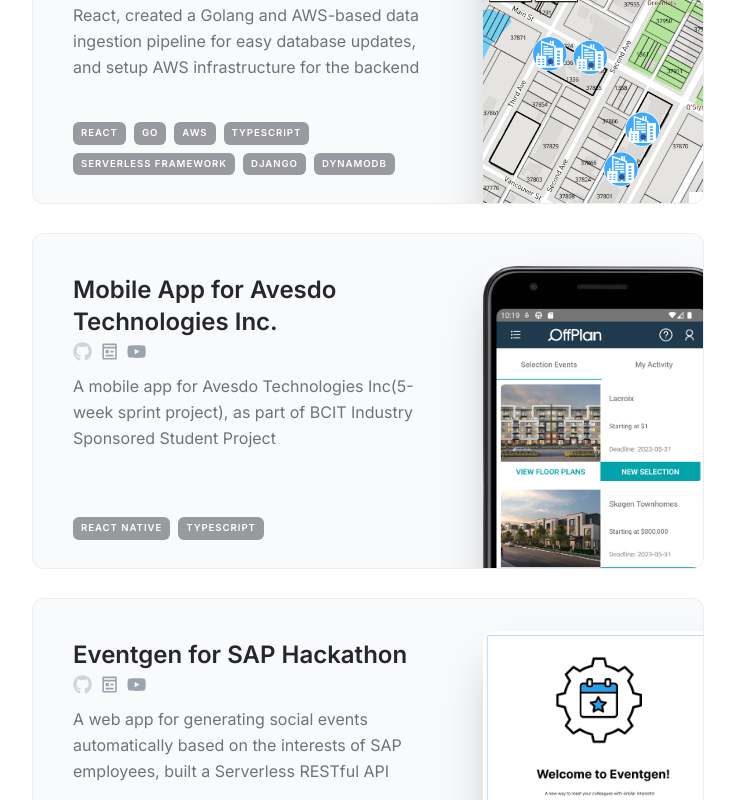
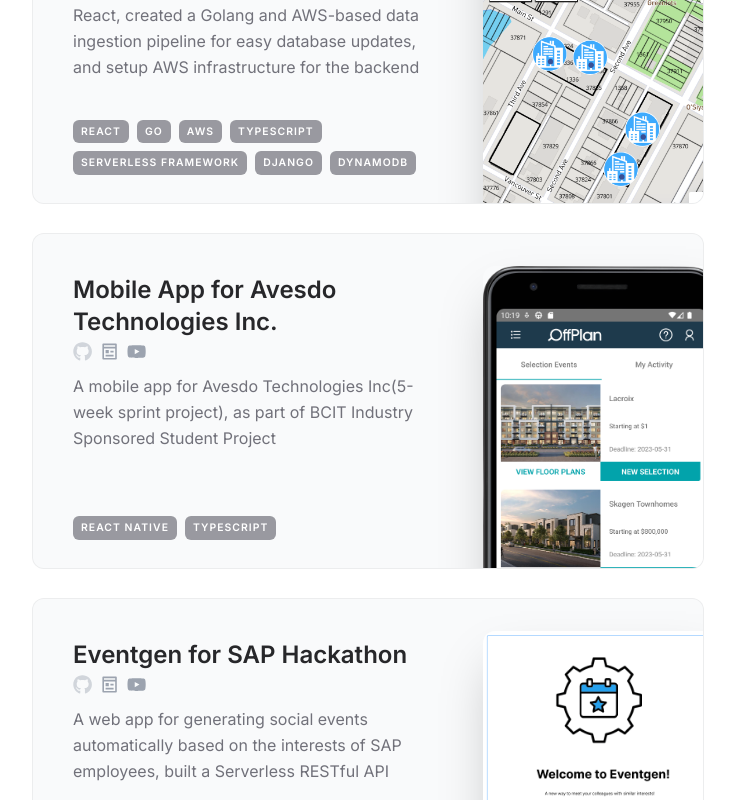
Before and after one commit to jayjang0209/porfolio-website, a Next.js app: page / in a window 1280 px wide. Shown: the part 1780-2580 px from the top of the page, without its empty margins (272-1007 px from the left). Built offline with nearby package versions, Linux system fonts and the light colour scheme; no server answers.

Commit message:
refactor type and polish code

```diff
--- a/components/project.tsx
+++ b/components/project.tsx
@@ -27,15 +27,15 @@ export default function Project({
   const toggleShowVideo = (e: React.MouseEvent) => {
     e.stopPropagation();
     setShowVideo(!showVideo);
-  }
+  };
   const toggleShowDetails = () => setShowDetails(!showDetails);
 
+  {/* scroll animation*/}
   const ref = useRef<HTMLDivElement>(null);
   const { scrollYProgress } = useScroll({
     target: ref,
     offset: ["0 1", "1.3 1"],
   });
-
   const scaleProgess = useTransform(scrollYProgress, [0, 1], [0.7, 1]);
   const opacityProgess = useTransform(scrollYProgress, [0, 1], [0.6, 1]);
 
@@ -50,7 +50,9 @@ export default function Project({
         className="relative rounded-xl bg-gray-50 max-w-[42rem] border border-black/5 overflow-hidden sm:h-[21rem] hover:bg-gray-200 transition cursor-pointer dark:text-white dark:bg-white/10 dark:hover:bg-white/20"
       >
         <div className="flex flex-col h-full pt-3 pb-7 px-5 sm:pl-10 sm:pr-2 sm:pt-10 sm:max-w-[60%]">
-          <h3 className="flex text-2xl font-semibold text-zinc-800 dark:text-slate-100">{title}</h3>
+          <h3 className="flex text-2xl font-semibold text-zinc-800 dark:text-slate-100">
+            {title}
+          </h3>
           <div className="flex items-center justify-start gap-2 mt-1 mb-1">
             {github && (
               <a
@@ -80,12 +82,15 @@ export default function Project({
             )}
           </div>
 
-          <p className="mt-2 leading-relaxed text-zinc-500 dark:text-white/70">{description}</p>
+          <p className="mt-2 leading-relaxed text-zinc-500 dark:text-white/70">
+            {description}
+          </p>
 
+          {/* tags */}
           <ul className="flex flex-row flex-wrap gap-2 mt-4 sm:mt-auto">
             {tags.map((tag, index) => (
               <li
-                className="px-2 py-1 text-[0.6rem] tracking-widest uppercase font-semibold text-white bg-zinc-500/70 rounded-md"
+                className="tag_secondary"
                 key={index}
               >
                 {tag}
@@ -101,6 +106,8 @@ export default function Project({
           className="absolute hidden sm:block top-8 -right-5 w-[15rem] rounded-xl shadow-2xl
           transition group-hover:scale-[1.03] group-hover:-translate-x-3 group-hover:-translate-y-3 group-hover:-rotate-2"
         />
+
+        {/* Project details modal */}
         {showDetails && (
           <ProjectModal
             title={title}
@@ -111,6 +118,8 @@ export default function Project({
           />
         )}
       </section>
+
+      {/* video modal */}
       {showVideo && (
         <YoutubeModal videoUrl={video} onClose={() => setShowVideo(false)} />
       )}
```
Also changed, not shown: types/components/ProjectModalPropsType.ts (added, +7 -0 lines).
